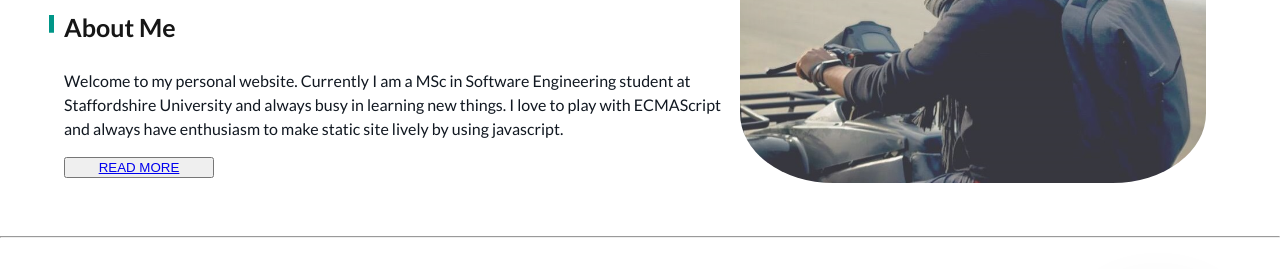
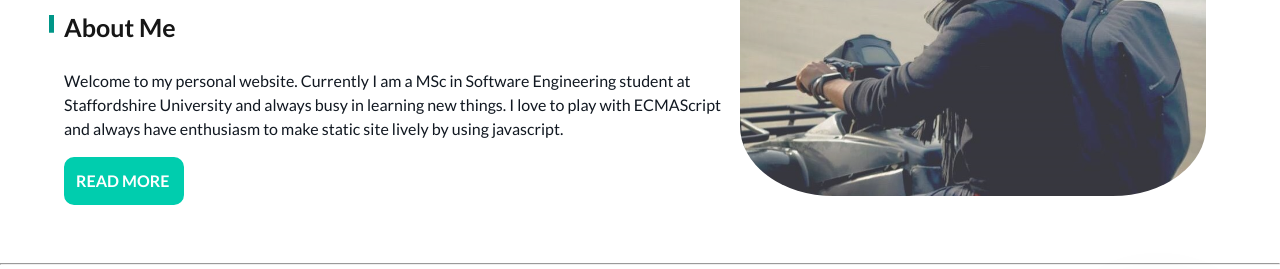
Before and after one commit to ahmedezaz/web, a plain HTML site: page index.html in a window 1280 px wide. Shown: the part 331-600 px from the top of the page. Drawn offline with Linux system fonts and the light colour scheme.

Commit message:
Update index.html

```diff
--- a/index.html
+++ b/index.html
@@ -79,8 +79,8 @@
             <p style="margin-top: 5px;">Welcome to my personal website. Currently I am a MSc in Software Engineering student at Staffordshire University and always busy in learning new things.
                  I love to play with ECMAScript and always have enthusiasm to make static site lively by using javascript.
             </p>
+            <a href="about.html" class="button">READ MORE</a>
 
-            <button style="width: 150px; margin-bottom: 50px;"><a href="about.html">READ MORE</a></button>
         </div>
         <div class="profilePic">
             <img class="profilePic desktop" src="image/profilePic.jpeg" alt="profile picture">
```
